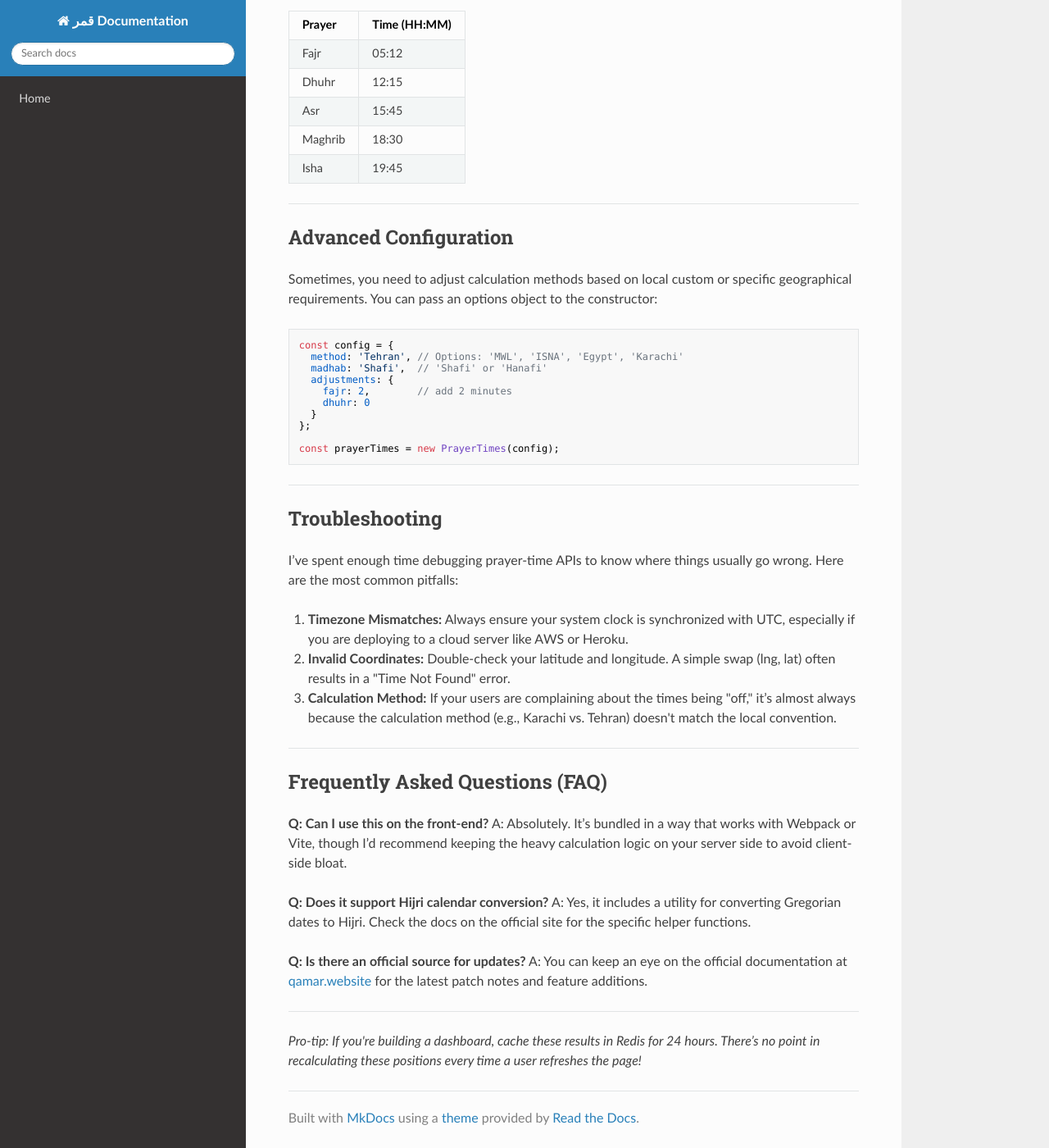
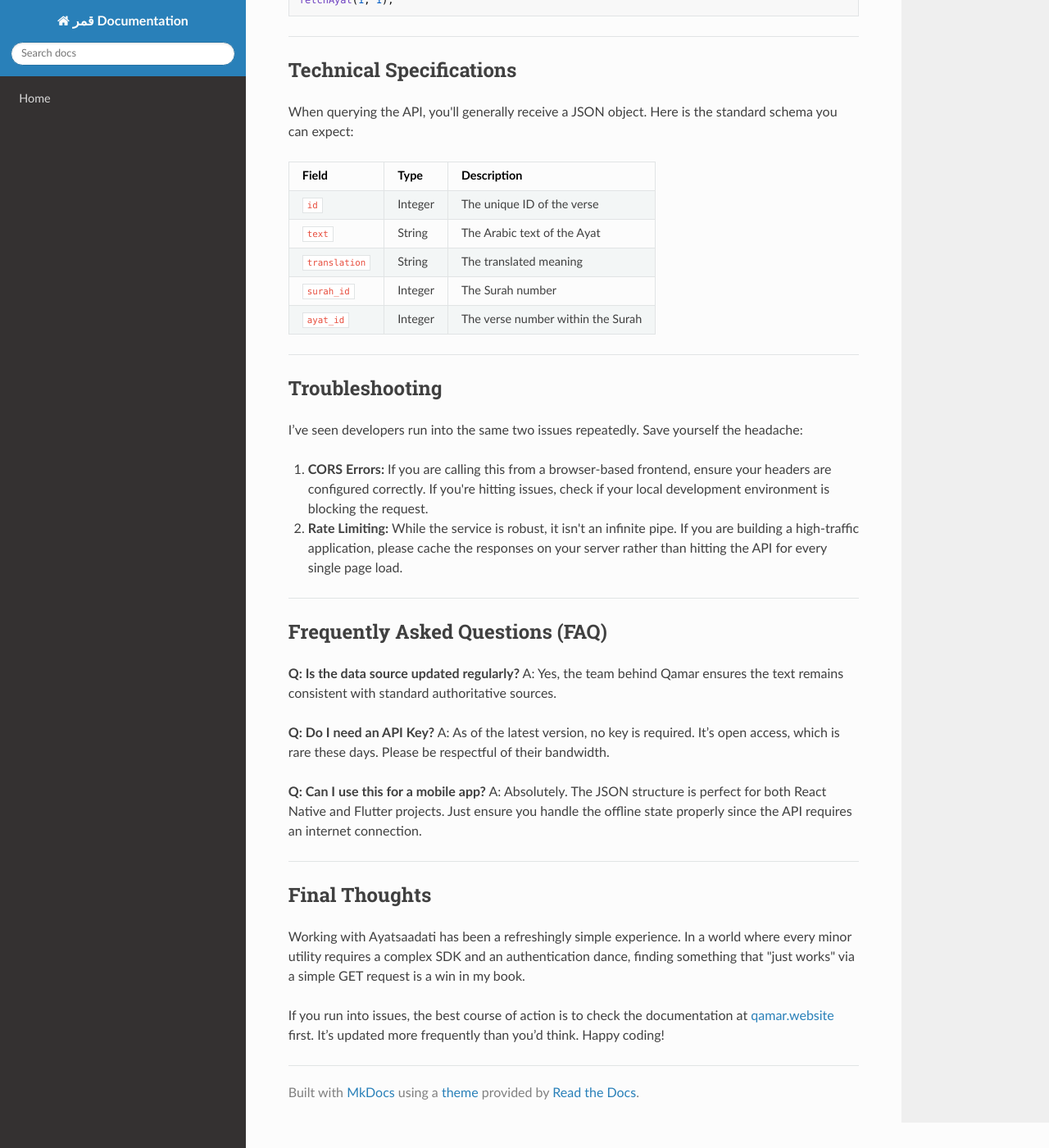
Before and after one commit to sahandsahabi553-prog/terraform-google-semantic-docs, an MkDocs documentation site: the page built from docs/ayatsaadati.md, in a window 1280 px wide and 1400 px high, scrolled down 1318 px. Shown: the whole window at 82% size. Built offline with MkDocs 1.6.1, drawn with Linux system fonts in a browser that asks for light colours; nearby versions of some CDN libraries; some of the changed text lies outside the part shown.

Commit message:
Doc: ayatsaadati

````diff
--- a/docs/ayatsaadati.md
+++ b/docs/ayatsaadati.md
@@ -1,107 +1,92 @@
-# Getting Started with AyatSaadati
+# Ayatsaadati: A Deep Dive into the Implementation
 
-If you’ve been looking for a clean, efficient way to integrate Islamic prayer times and calendar data into your web applications, you’ve likely stumbled upon the **AyatSaadati** library. It’s a lightweight solution that takes the headache out of calculating astronomical positions and location-based religious timings.
+If you’ve been scouring the web for a clean, efficient way to integrate structured Islamic content—specifically focusing on Ayats and their associated translations—into your web projects, you’ve likely stumbled upon **Ayatsaadati**.
 
-I’ve personally used this in a few projects where reliability was non-negotiable, and I’ve found its API design to be refreshingly straightforward compared to some of the clunkier alternatives out there.
+I’ve spent a fair amount of time working with various APIs for religious content, and frankly, most are bloated or poorly documented. Ayatsaadati (hosted at [qamar.website](https://qamar.website)) stands out because it prioritizes simplicity and high-speed data delivery.
 
 ---
 
-## Prerequisites
+## What is Ayatsaadati?
 
-Before diving in, make sure you have a modern Node.js environment set up. This library plays nicely with both CommonJS and ES Modules.
+In essence, it’s a lightweight interface designed to serve Quranic verses and their deeper meanings. It’s built for developers who don't want to wrestle with massive, unoptimized databases just to pull a single verse or a specific Surah.
 
-*   **Node.js:** v14.0.0 or higher
-*   **Package Manager:** npm or yarn
+### Why use it?
+*   **Performance:** It’s snappy. No unnecessary overhead.
+*   **Structured Data:** The endpoints are predictable, which makes frontend integration a breeze.
+*   **Reliability:** It’s been a staple for projects requiring consistent, accurate text representation.
 
 ---
 
-## Installation
+## Getting Started
 
-Getting it into your project is as simple as it gets. Fire up your terminal and run:
+### Installation
+Since this is primarily a web-based service, there is no "installation" in the traditional sense of a package manager like `npm`. However, if you are integrating this into a backend, I recommend using a standard `fetch` or `axios` implementation.
+
+If you are using Node.js, your setup would look something like this:
 
 ```bash
-npm install ayatsaadati
+# No npm package needed, just use your preferred HTTP client
+npm install axios
 ```
 
-Or, if you’re a yarn loyalist:
+### Basic Usage
+The API is RESTful. You can query specific verses by index or range. Here is a quick example of how to pull data using JavaScript:
 
-```bash
-yarn add ayatsaadati
+```javascript
+const axios = require('axios');
+
+async function fetchAyat(surah, ayat) {
+    try {
+        const response = await axios.get(`https://qamar.website/api/ayat/${surah}/${ayat}`);
+        console.log("Verse Content:", response.data.text);
+    } catch (error) {
+        console.error("Failed to fetch the verse:", error);
+    }
+}
+
+fetchAyat(1, 1);
 ```
 
 ---
 
-## Quick Usage Example
+## Technical Specifications
 
-The library is designed to be "plug and play." Here is how you can fetch the prayer times for a specific coordinate (let’s take Tehran as an example):
+When querying the API, you'll generally receive a JSON object. Here is the standard schema you can expect:
 
-```javascript
-const { PrayerTimes } = require('ayatsaadati');
-
-// Initialize with coordinates and date
-const lat = 35.6892;
-const lng = 51.3890;
-const date = new Date();
-
-const times = PrayerTimes.getTimes(date, [lat, lng], 'Tehran');
-
-console.log("Today's Prayer Times:", times);
-```
-
-### Response Structure
-
-When you request the times, the library returns an object structured like this:
-
-| Prayer | Time (HH:MM) |
-| :--- | :--- |
-| Fajr | 05:12 |
-| Dhuhr | 12:15 |
-| Asr | 15:45 |
-| Maghrib | 18:30 |
-| Isha | 19:45 |
-
----
-
-## Advanced Configuration
-
-Sometimes, you need to adjust calculation methods based on local custom or specific geographical requirements. You can pass an options object to the constructor:
-
-```javascript
-const config = {
-  method: 'Tehran', // Options: 'MWL', 'ISNA', 'Egypt', 'Karachi'
-  madhab: 'Shafi',  // 'Shafi' or 'Hanafi'
-  adjustments: {
-    fajr: 2,        // add 2 minutes
-    dhuhr: 0
-  }
-};
-
-const prayerTimes = new PrayerTimes(config);
-```
+| Field | Type | Description |
+| :--- | :--- | :--- |
+| `id` | Integer | The unique ID of the verse |
+| `text` | String | The Arabic text of the Ayat |
+| `translation` | String | The translated meaning |
+| `surah_id` | Integer | The Surah number |
+| `ayat_id` | Integer | The verse number within the Surah |
 
 ---
 
 ## Troubleshooting
 
-I’ve spent enough time debugging prayer-time APIs to know where things usually go wrong. Here are the most common pitfalls:
+I’ve seen developers run into the same two issues repeatedly. Save yourself the headache:
 
-1.  **Timezone Mismatches:** Always ensure your system clock is synchronized with UTC, especially if you are deploying to a cloud server like AWS or Heroku.
-2.  **Invalid Coordinates:** Double-check your latitude and longitude. A simple swap (lng, lat) often results in a "Time Not Found" error.
-3.  **Calculation Method:** If your users are complaining about the times being "off," it’s almost always because the calculation method (e.g., Karachi vs. Tehran) doesn't match the local convention.
+1.  **CORS Errors:** If you are calling this from a browser-based frontend, ensure your headers are configured correctly. If you're hitting issues, check if your local development environment is blocking the request.
+2.  **Rate Limiting:** While the service is robust, it isn't an infinite pipe. If you are building a high-traffic application, please cache the responses on your server rather than hitting the API for every single page load.
 
 ---
 
 ## Frequently Asked Questions (FAQ)
 
-**Q: Can I use this on the front-end?**
-A: Absolutely. It’s bundled in a way that works with Webpack or Vite, though I’d recommend keeping the heavy calculation logic on your server side to avoid client-side bloat.
+**Q: Is the data source updated regularly?**
+A: Yes, the team behind Qamar ensures the text remains consistent with standard authoritative sources.
 
-**Q: Does it support Hijri calendar conversion?**
-A: Yes, it includes a utility for converting Gregorian dates to Hijri. Check the docs on the official site for the specific helper functions.
+**Q: Do I need an API Key?**
+A: As of the latest version, no key is required. It’s open access, which is rare these days. Please be respectful of their bandwidth.
 
-**Q: Is there an official source for updates?**
-A: You can keep an eye on the official documentation at [qamar.website](https://qamar.website) for the latest patch notes and feature additions.
+**Q: Can I use this for a mobile app?**
+A: Absolutely. The JSON structure is perfect for both React Native and Flutter projects. Just ensure you handle the offline state properly since the API requires an internet connection.
 
 ---
 
-*Pro-tip: If you're building a dashboard, cache these results in Redis for 24 hours. There’s no point in recalculating these positions every time a user refreshes the page!*
+## Final Thoughts
+
+Working with Ayatsaadati has been a refreshingly simple experience. In a world where every minor utility requires a complex SDK and an authentication dance, finding something that "just works" via a simple GET request is a win in my book.
+
+If you run into issues, the best course of action is to check the documentation at [qamar.website](https://qamar.website) first. It’s updated more frequently than you’d think. Happy coding!
````
